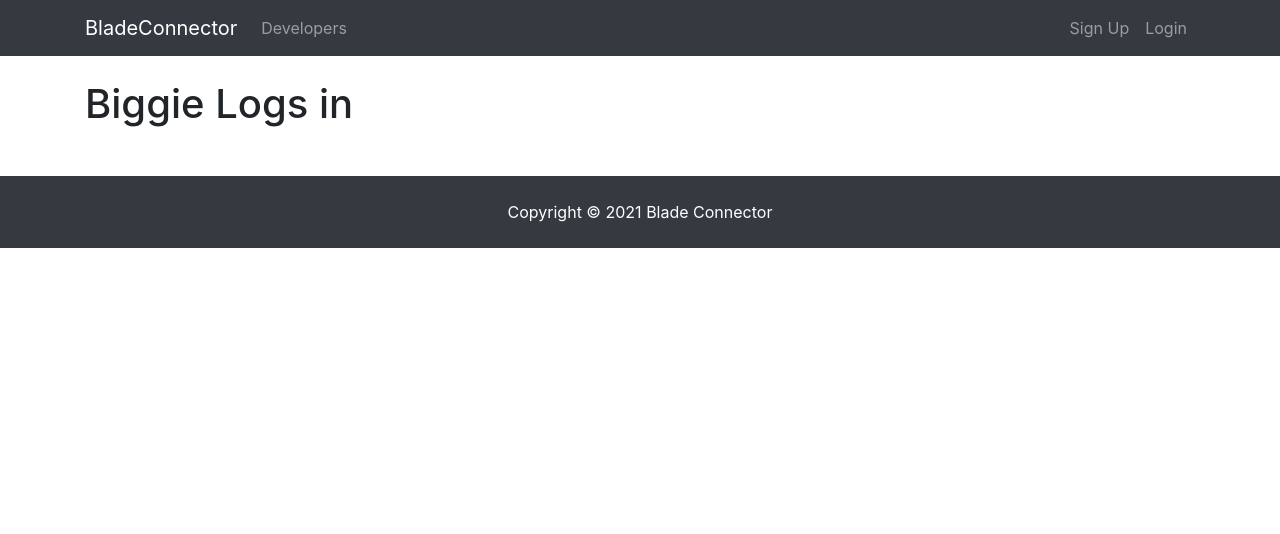
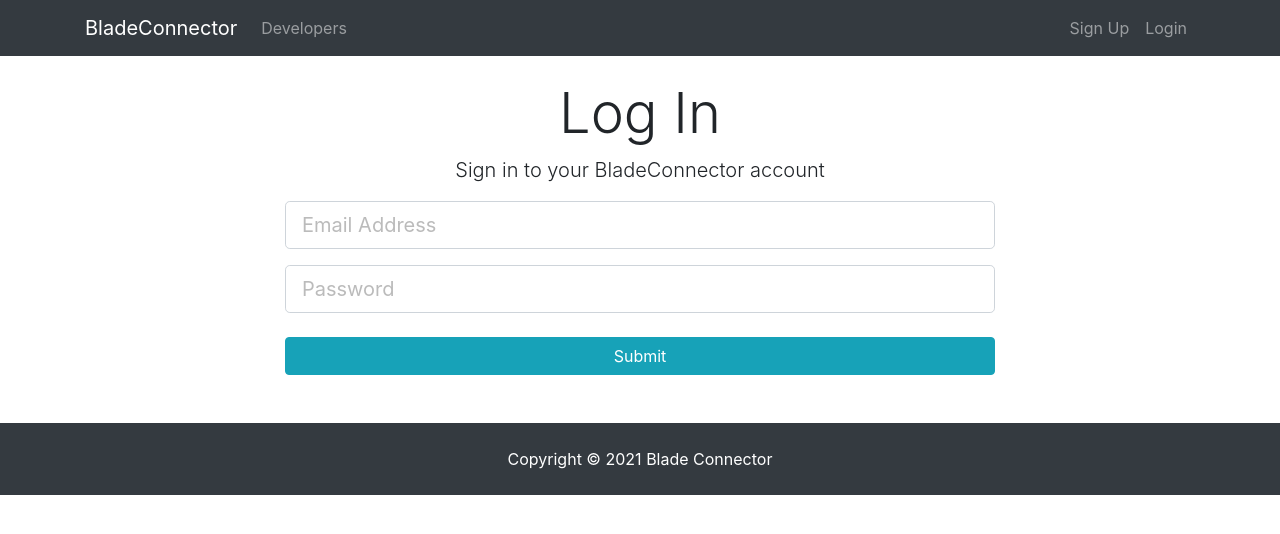
Before and after one commit to olorunyomi97/BladeConnector, a React (Create React App) app in the folder client/: page /login in a window 1280 px wide. Shown: the top 534 px of the page. Built offline with nearby package versions, Linux system fonts and the light colour scheme.

Commit message:
Auth state

```diff
--- a/client/src/components/auth/Login.js
+++ b/client/src/components/auth/Login.js
@@ -1,11 +1,69 @@
 import React, { Component } from 'react'
 
 class Login extends Component {
+    constructor() {
+        super();
+        this.state = {
+            email: '',
+            password: '',
+            errors: {}
+        };
+
+        this.onChange = this.onchange.bind(this);
+        this.onSubmit = this.onSubmit.bind(this);
+    };
+    onchange(e) {
+        this.setState({[e.target.name]: e.target.value})
+    }
+
+    onSubmit(e) {
+        e.preventDefault();
+
+        const User = {
+            email: this.state.email,
+            password: this.state.password
+        };
+        console.log(User);
+    }
+
+
+
     render() {
         return (
-            <div>
-                <h1>Biggie Logs in</h1>
+            <div className="login">
+                <div className="container">
+                    <div className="row">
+                        <div className="col-md-8 m-auto">
+                            <h1 className="display-4 text-center">Log In</h1>
+                            <p className="lead text-center">Sign in to your BladeConnector account</p>
+                            <form onSubmit={this.onSubmit}>
+                                <div className="form-group">
+                                    <input
+                                    type="email"
+                                    className="form-control form-control-lg"
+                                    placeholder="Email Address"
+                                    name="email"
+                                    value={this.state.email}
+                                    onChange={ this.onChange }
+                                    />
+                                </div>
+                                <div className="form-group">
+                                    <input
+                                    type="password"
+                                    className="form-control form-control-lg"
+                                    placeholder="Password"
+                                    name="password"
+                                    value={this.state.password}
+                                    onChange={ this.onChange }
+                                    />
+                                </div>
+                                <input type="submit" className="btn btn-info btn-block mt-4" />
+                            </form>
+                        </div>
+                    </div>
+                </div>
             </div>
+
         )
     }
 }
```
Also changed, not shown: 1 other file (tests, documents, lock files or other folders).
